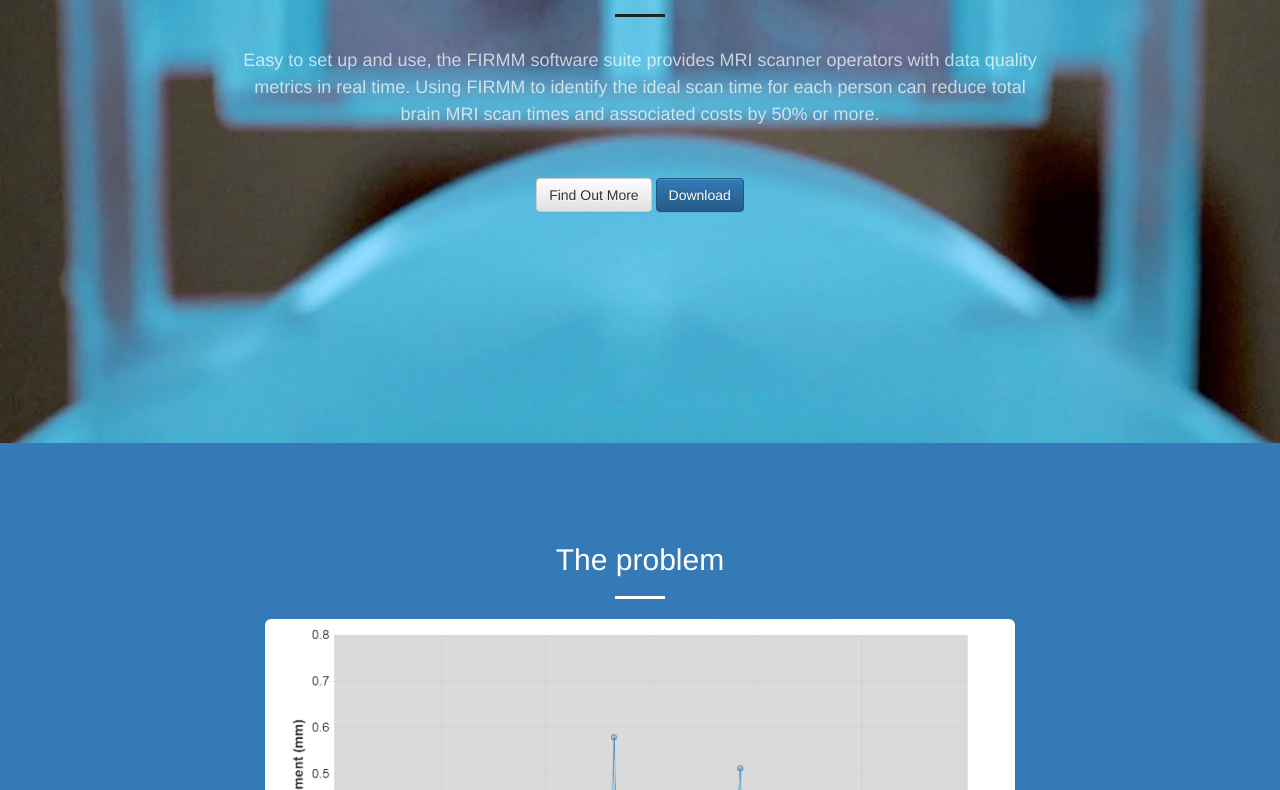
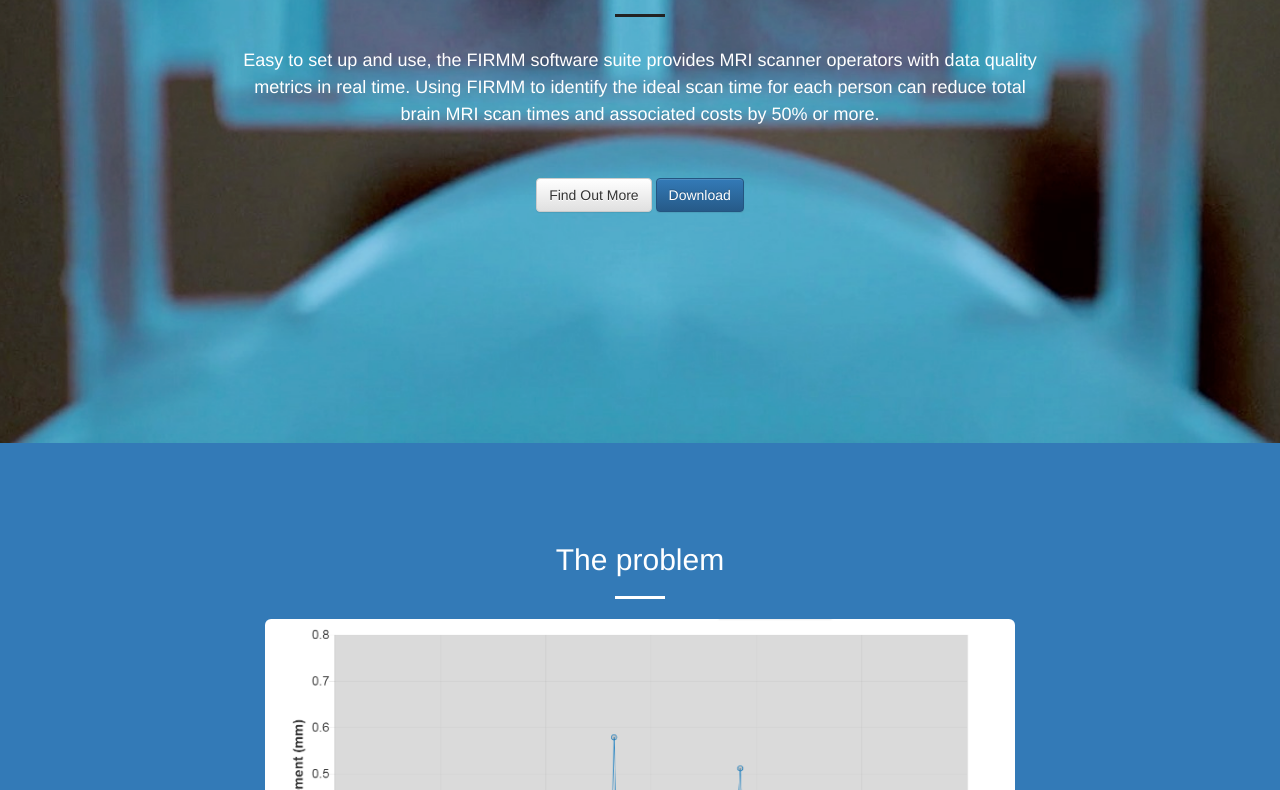
Before and after one commit to FIRMMsoftware/FIRMMsoftware.github.io, a plain HTML site: page index.html in a window 1280 px wide. Shown: the part 357-1147 px from the top of the page. Drawn offline with nearby package versions, Linux system fonts and the light colour scheme.

Commit message:
Increase readability of header text

```diff
--- a/css/creative.css
+++ b/css/creative.css
@@ -139,6 +139,7 @@ header {
   background-image: url('../img/screenshot_968.jpg');
   text-align: center;
   color: white;
+  box-shadow: inset 0px 0px 0 2000px rgba(0,0,0,0.1);
 }
 header .header-content {
   position: relative;
@@ -158,7 +159,7 @@ header .header-content .header-content-inner hr {
 }
 header .header-content .header-content-inner p {
   font-weight: 300;
-  color: rgba(255, 255, 255, 0.7);
+  color: rgba(255, 255, 255, 1);
   font-size: 16px;
   margin-bottom: 50px;
 }
```
